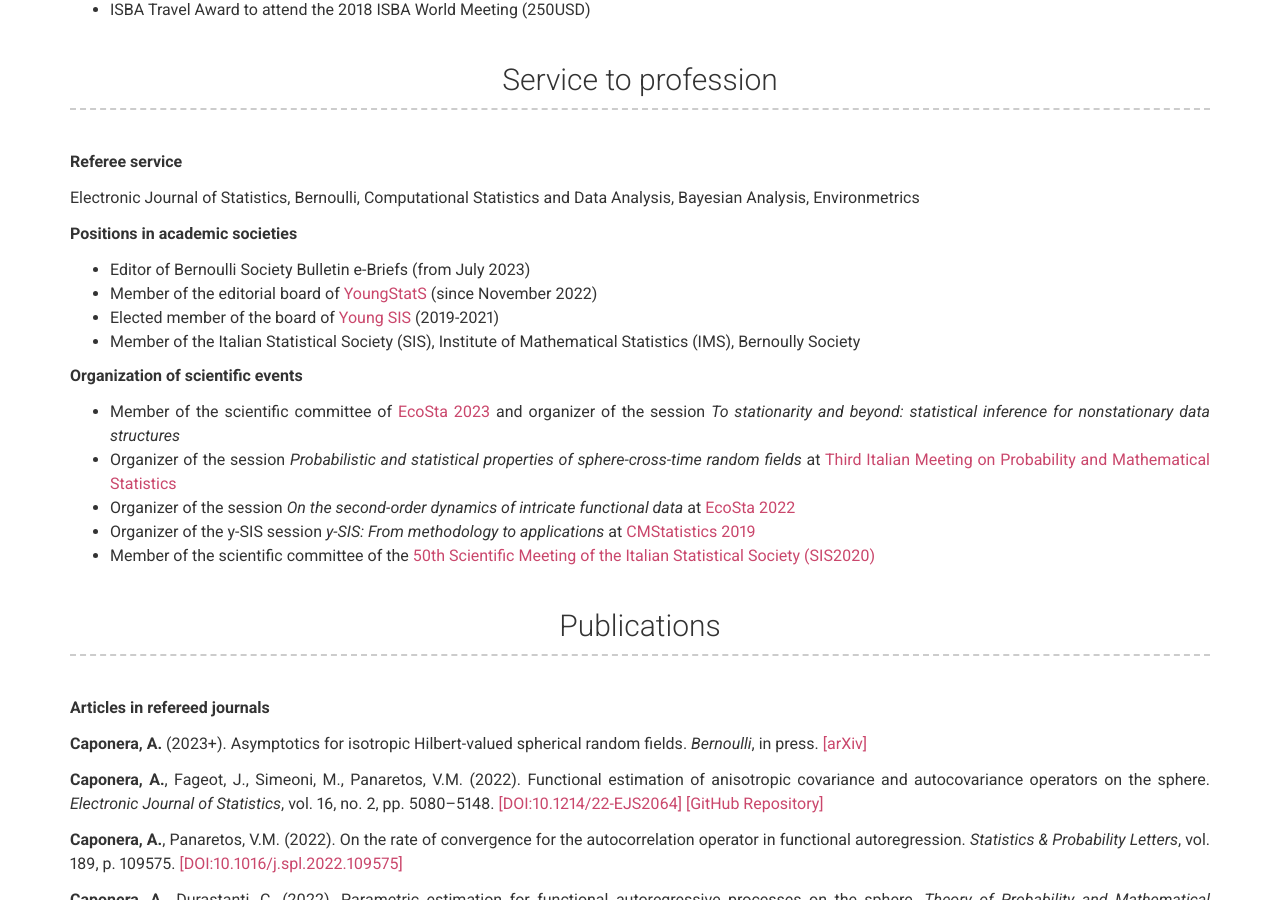
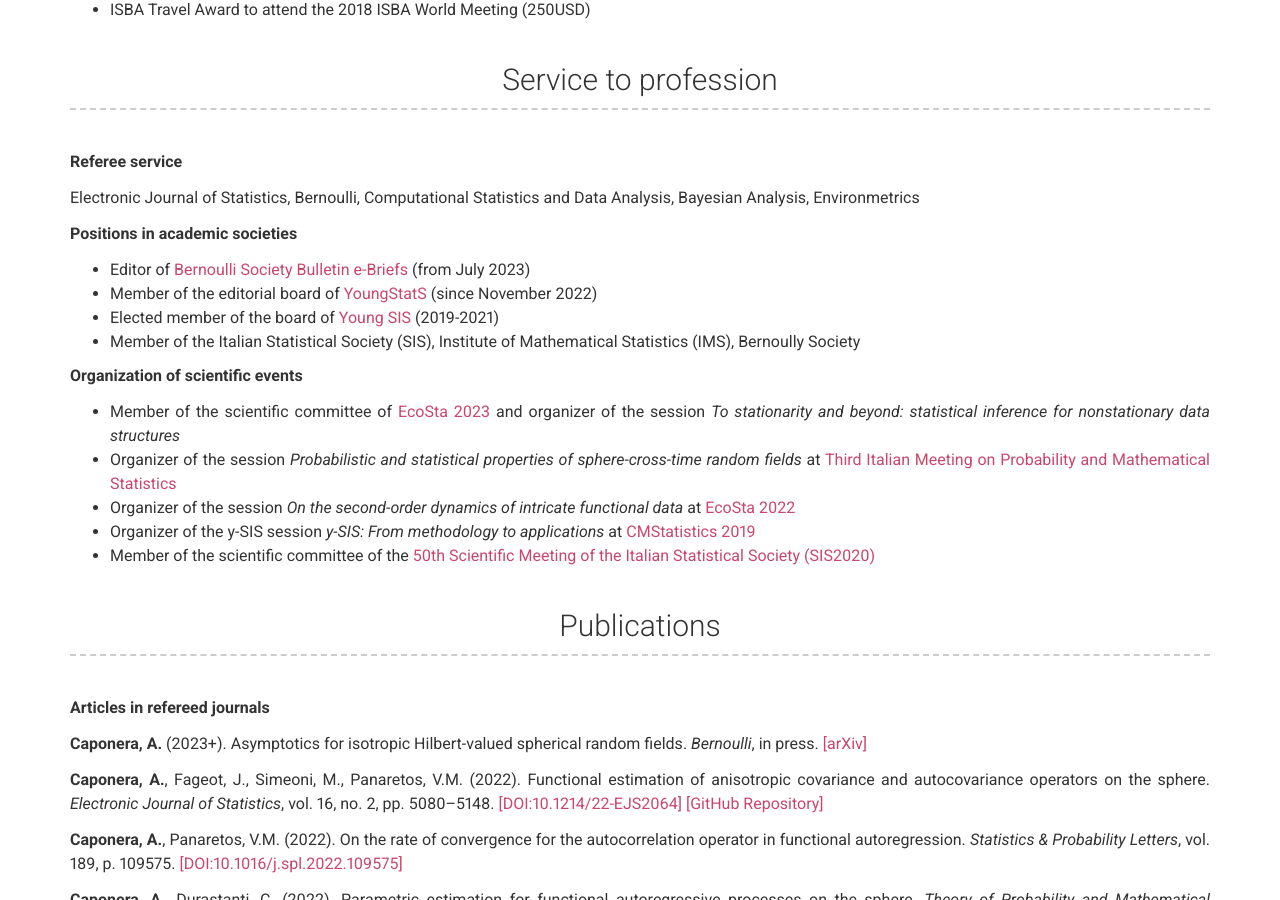
Before and after one commit to alessiacaponera/alessiacaponera.github.io, a Jekyll site: the page built from index.md, in a window 1280 px wide and 900 px high, scrolled down 1973 px. Built offline with Jekyll 4.4.1, drawn with Linux system fonts in a browser that asks for light colours; part of the change alters nothing that is shown.

```diff
--- a/_config.yml
+++ b/_config.yml
@@ -96,7 +96,7 @@ service_content: |
 
     **Positions in academic societies**
 
-    - Editor of Bernoulli Society Bulletin e-Briefs (from July 2023)
+    - Editor of [Bernoulli Society Bulletin e-Briefs](https://www.bernoullisociety.org/publications?id=171) (from July 2023)
     - Member of the editorial board of [YoungStatS](https://youngstats.github.io) (since November 2022)
     - Elected member of the board of [Young SIS](https://youngsis.github.io) (2019-2021)
     - Member of the Italian Statistical Society (SIS), Institute of Mathematical Statistics (IMS), Bernoully Society
```
